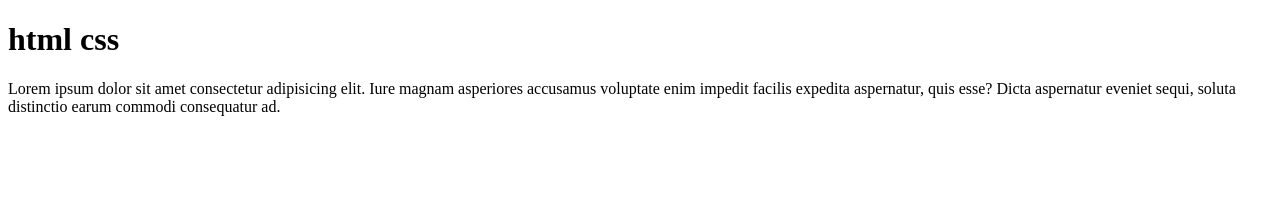
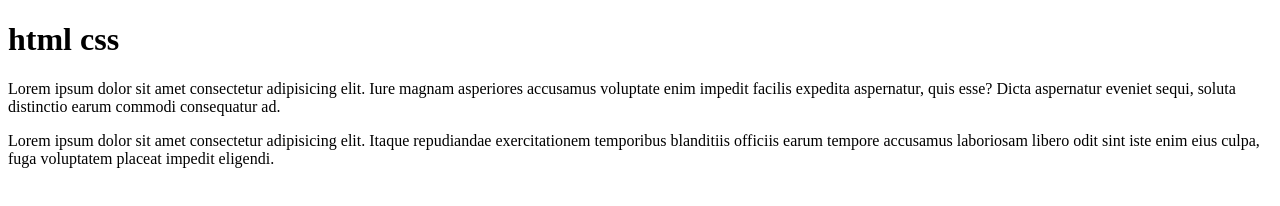
Before and after one commit to mdsohelkhan418126-coder/html, a plain HTML site: page index.html in a window 1280 px wide. Drawn offline with Linux system fonts and the light colour scheme.

Commit message:
add additional paragraph to index.html for content enhancement

```diff
--- a/index.html
+++ b/index.html
@@ -8,5 +8,6 @@
 <body>
  <h1>html css</h1>
 <p>Lorem ipsum dolor sit amet consectetur adipisicing elit. Iure magnam asperiores accusamus voluptate enim impedit facilis expedita aspernatur, quis esse? Dicta aspernatur eveniet sequi, soluta distinctio earum commodi consequatur ad.</p>
+<p>Lorem ipsum dolor sit amet consectetur adipisicing elit. Itaque repudiandae exercitationem temporibus blanditiis officiis earum tempore accusamus laboriosam libero odit sint iste enim eius culpa, fuga voluptatem placeat impedit eligendi.</p>
 </body>
 </html>
```
